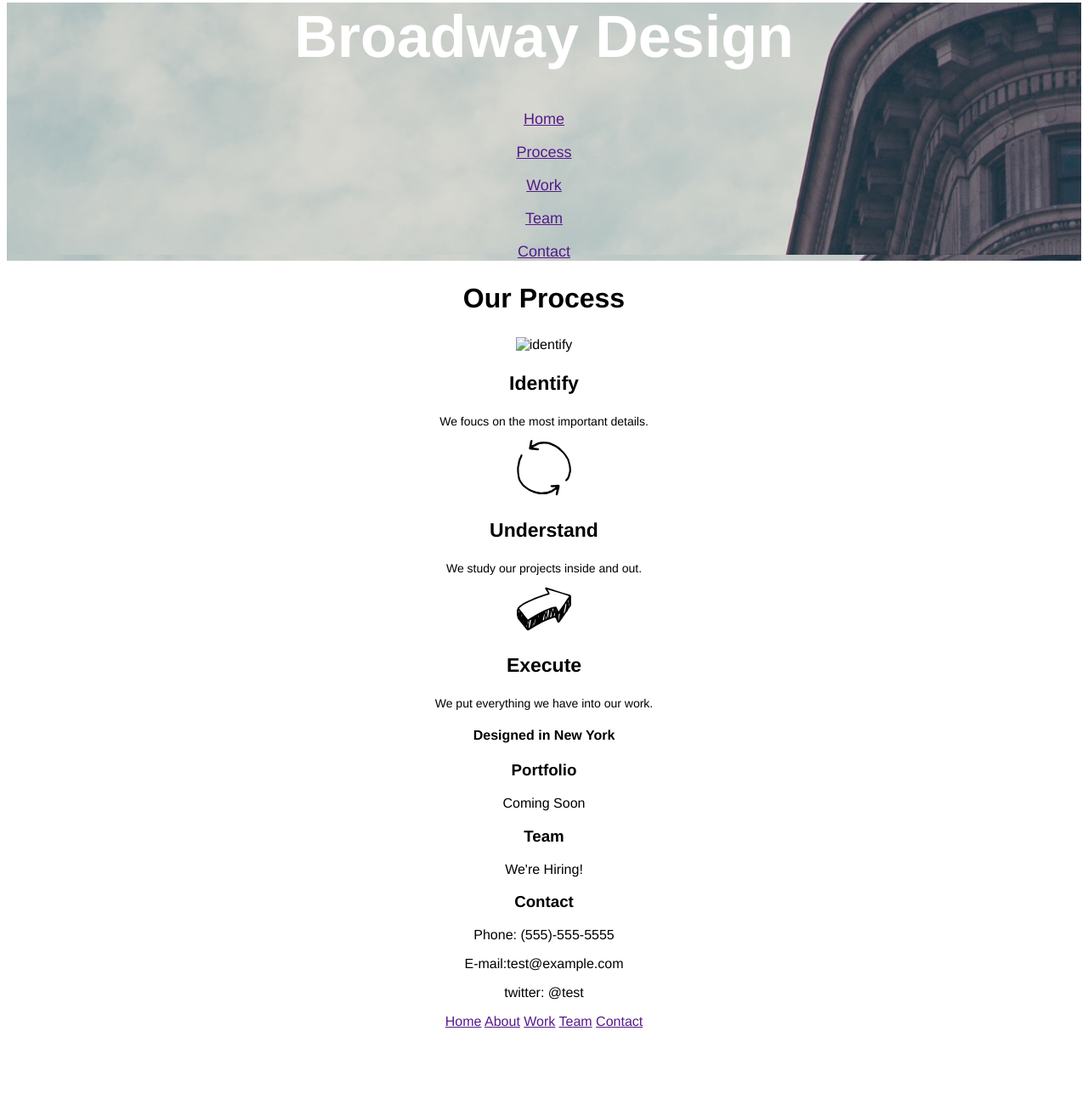
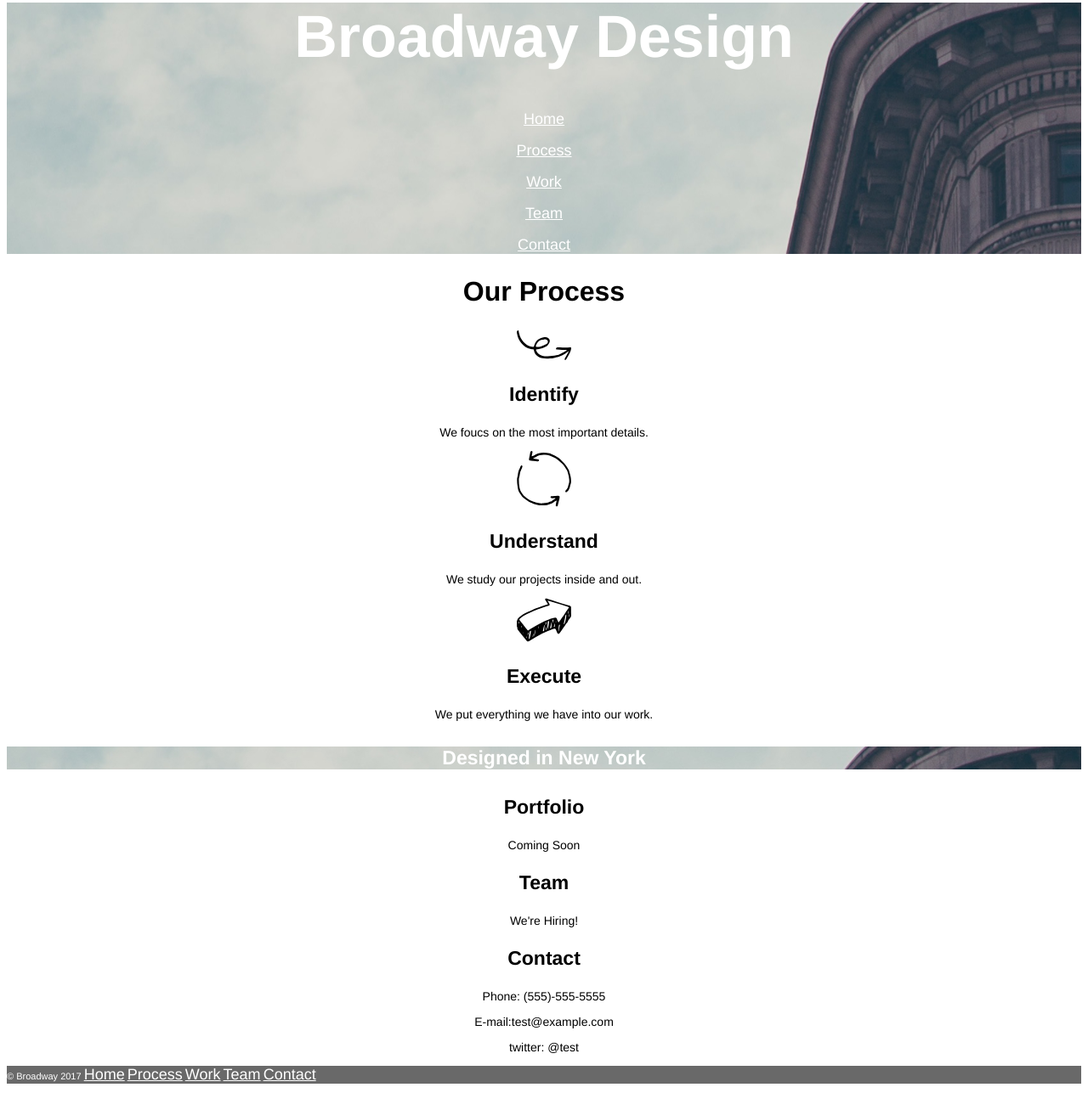
Before and after one commit to aals/Broadway, a plain HTML site: page index.html in a window 1280 px wide. Shown: the part 44-1331 px from the top of the page at 85% size. Before the commit the page ends 1272 px from the top, so only its background shows below. Drawn offline with Linux system fonts and the light colour scheme.

Commit message:
finish work

```diff
--- a/index.html
+++ b/index.html
@@ -7,15 +7,15 @@
     <body>
         <div class="hero">
             <h1>Broadway Design</h1>
-            <p><a href="">Home</a></p>
-            <p><a href="">Process</a></p>
-            <p><a href="">Work</a></p>
-            <p><a href="">Team</a></p>
-            <p><a href="">Contact</a></p>
+            <p><a class ="link-btn" href="#home">Home</a></p>
+            <p><a class ="link-btn" href="#process">Process</a></p>
+            <p><a class ="link-btn" href="#work">Work</a></p>
+            <p><a class ="link-btn" href="#team">Team</a></p>
+            <p><a class ="link-btn" href="#content">Contact</a></p>
         </div>
-        <div class="process">
+        <div class="content">
             <h2>Our Process</h2>
-            <img src="./resources/images/process.svg" alt="identify">
+            <img src="./resources/images/identify.svg" alt="identify">
             <h3>Identify</h3>
             <p>We foucs on the most important details.</p>
             <img src="./resources/images/understand.svg" alt="understand">
@@ -24,9 +24,7 @@
             <img src="./resources/images/execute.svg" alt="execute">
             <h3>Execute</h3>
             <p>We put everything we have into our work.</p>
-        </div>
-        <div class="info">
-            <div class="info-sp">
+            <div class="hero info-sp">
                 <h4>Designed in New York</h4>
             </div>
             <h3>Portfolio</h3>
@@ -37,14 +35,16 @@
             <p>Phone: (555)-555-5555</p>
             <p>E-mail:test@example.com</p>
             <p>twitter: @test</p>
+        </div>
 
-            <p>
-                <a href="">Home</a>
-                <a href="">About</a>
-                <a href="">Work</a>
-                <a href="">Team</a>
-                <a href="">Contact</a>
-            </p>
+        <div class="footer">
+        <p>© Broadway 2017
+            <a class ="link-btn" href="#home">Home</a>
+            <a class ="link-btn" href="#process">Process</a>
+            <a class ="link-btn" href="#work">Work</a>
+            <a class ="link-btn" href="#team">Team</a>
+            <a class ="link-btn" href="#content">Contact</a>
+        </p>
         </div>
     </body>
 </html>
--- a/resources/css/style.css
+++ b/resources/css/style.css
@@ -10,17 +10,28 @@ body{
     font-weight: bold;
     font-size: 70px;
 }
-.hero p{
-    font-size: 18px;
-}
-.process h2{
+.content h2{
     font-size: 32px;
     font-weight: bold;
 }
-.process h3{
+.content h3{
     font-size: 23px;
     font-weight: bold;
 }
-.process p{
+.content p{
     font-size: 14px;
 }
+.info-sp{
+    font-size: 23px;
+    font-weight: bold;
+}
+.footer{
+    font-size: 11px;
+    background-color: dimgray;
+    color: white;
+    text-align: left;
+}
+.link-btn{
+    font-size: 18px;
+    color: white;
+}
```
